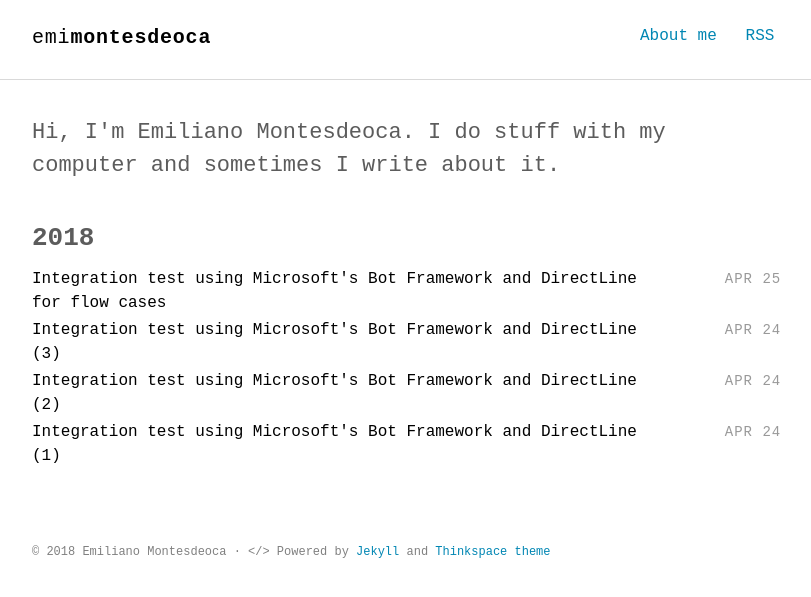
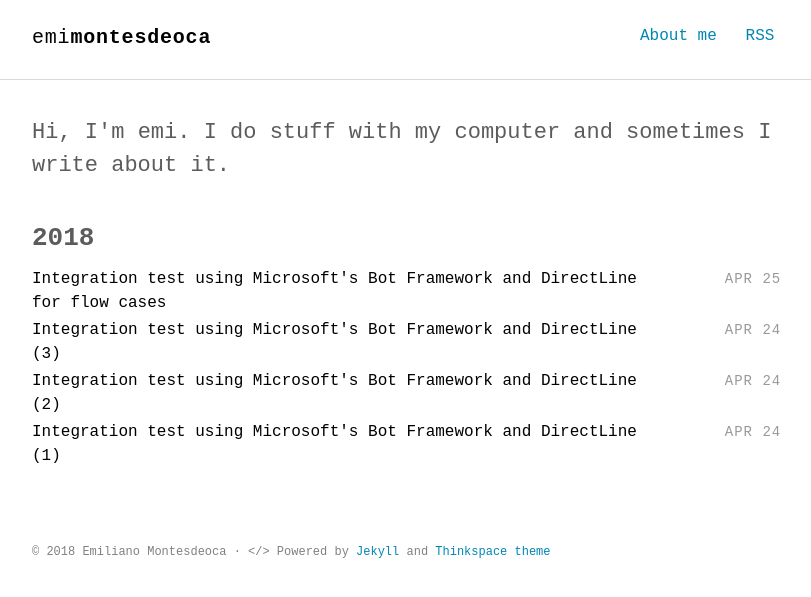
Before and after one commit to emimontesdeoca/emimontesdeoca.github.io, a Jekyll site: the page built from index.html, in a window 1280 px wide. Shown: the top 597 px of the page, without its empty margins (232-1043 px from the left). Built offline with Jekyll 4.4.1, drawn with Linux system fonts in a browser that asks for light colours; some web fonts are replaced.

Commit message:
Emi instead of name hehe

```diff
--- a/_includes/intro.html
+++ b/_includes/intro.html
@@ -1,5 +1,5 @@
 <section class="intro">
   <div class="container">
-    <p class="lead">Hi, I'm Emiliano Montesdeoca. I do stuff with my computer and sometimes I write about it.</p>
+    <p class="lead">Hi, I'm <b>emi</b>. I do stuff with my computer and sometimes I write about it.</p>
   </div>
 </section>
```
